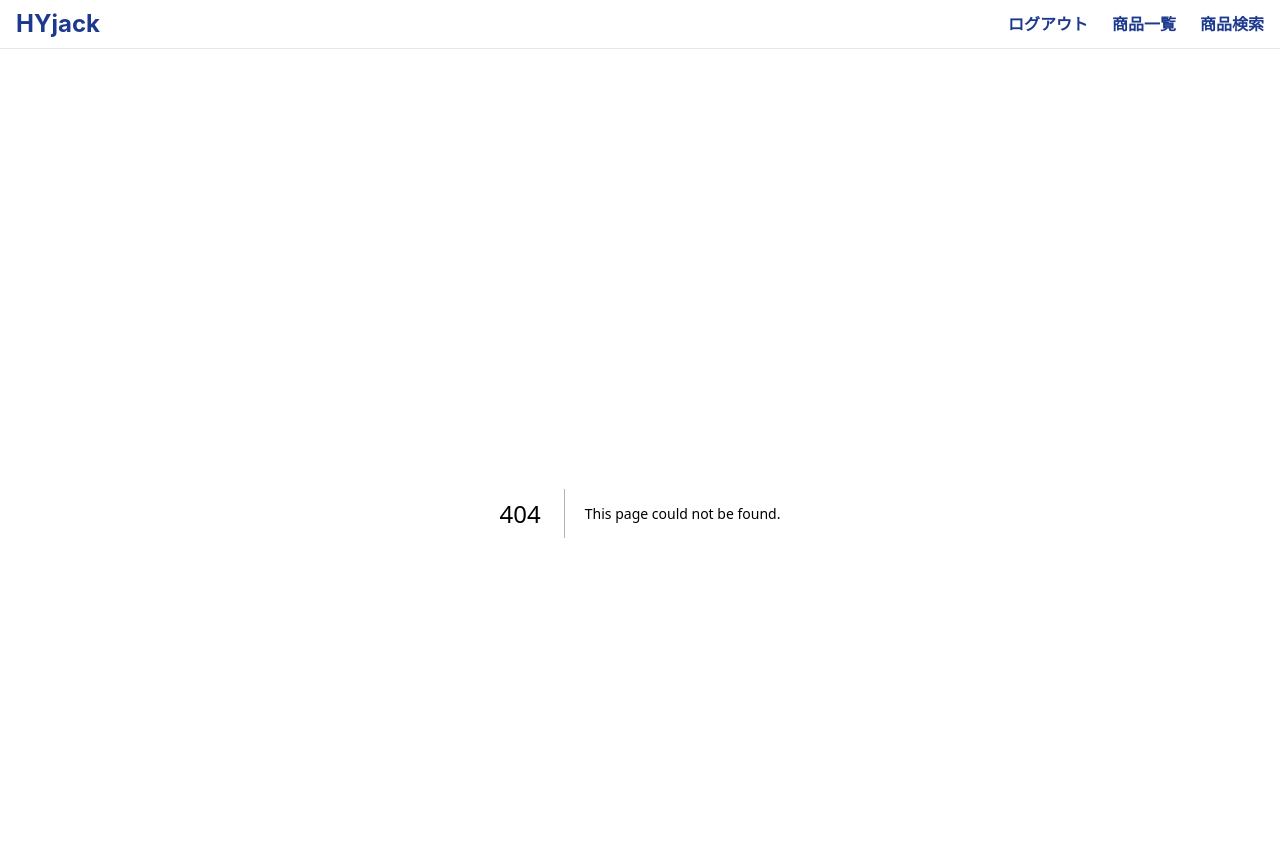
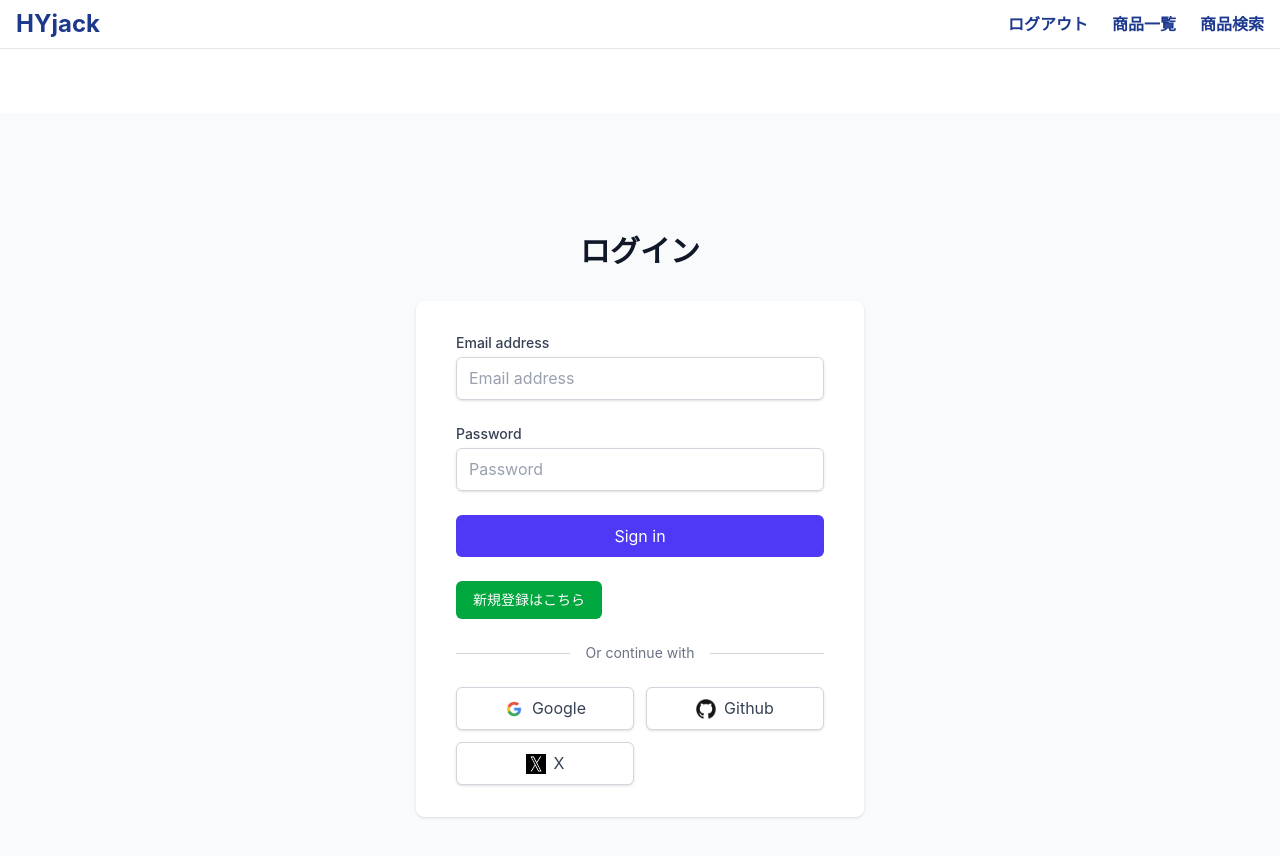
Before and after one commit to marumo333/hyjack, a Next.js app in the folder frontend/: page /login in a window 1280 px wide. Before the commit this address had no page. Shown: the top 856 px of the page. Built offline with nearby package versions, Linux system fonts and the light colour scheme.

Commit message:
add:loginページを新たに設定

```diff
--- /dev/null
+++ b/frontend/src/app/login/page.tsx
@@ -0,0 +1,142 @@
+// app/page.tsx ログイン画面
+"use client";
+import { useState } from "react";
+import { useRouter } from "next/navigation";
+import Link from "next/link";
+import Google from "../[auth]/component/google";
+import Github from "../[auth]/component/github";
+import X from "../[auth]/component/X";
+import { loginWithEmail } from "../../lib/apiClient";
+
+export default function SignInPage() {
+  const [email, setEmail] = useState("");
+  const [password, setPassword] = useState("");
+  const router = useRouter();
+
+  const handleSubmit = async (e: React.FormEvent) => {
+    e.preventDefault();
+    const result = await loginWithEmail(email,password);
+    if(result.success){
+      //すでいapiClientでトークンを保存
+        router.replace("/redirect");
+    }else{
+      //エラー処理
+      alert(result.error||"ログインに失敗しました")
+    }
+  };
+  return (
+    <div className="min-h-screen bg-gray-50 flex flex-col justify-center py-12 sm:px-6 lg:px-8">
+      {/* タイトル */}
+      <div className="sm:mx-auto sm:w-full sm:max-w-md">
+        <h2 className="mt-6 text-center text-3xl font-extrabold text-gray-900">
+          ログイン
+        </h2>
+      </div>
+
+      {/* カード本体 */}
+      <div className="mt-8 sm:mx-auto sm:w-full sm:max-w-md">
+        <div className="bg-white py-8 px-6 shadow rounded-lg sm:px-10">
+          {/* Email/Password フォーム */}
+          <form onSubmit={handleSubmit} className="space-y-6">
+            {/* Email */}
+            <div>
+              <label
+                htmlFor="email"
+                className="block text-sm font-medium text-gray-700"
+              >
+                Email address
+              </label>
+              <div className="mt-1">
+                <input
+                  id="email"
+                  name="email"
+                  type="email"
+                  autoComplete="email"
+                  required
+                  value={email}
+                  onChange={(e) => setEmail(e.target.value)}
+                  className="appearance-none block w-full px-3 py-2 border border-gray-300
+                             rounded-md shadow-sm placeholder-gray-400 focus:outline-none
+                             focus:ring-indigo-500 focus:border-indigo-500 sm:text-sm"
+                  placeholder="Email address"
+                />
+              </div>
+            </div>
+
+            {/* Password */}
+            <div>
+              <label
+                htmlFor="password"
+                className="block text-sm font-medium text-gray-700"
+              >
+                Password
+              </label>
+              <div className="mt-1">
+                <input
+                  id="password"
+                  name="password"
+                  type="password"
+                  autoComplete="current-password"
+                  required
+                  value={password}
+                  onChange={(e) => setPassword(e.target.value)}
+                  className="appearance-none block w-full px-3 py-2 border border-gray-300
+                             rounded-md shadow-sm placeholder-gray-400 focus:outline-none
+                             focus:ring-indigo-500 focus:border-indigo-500 sm:text-sm"
+                  placeholder="Password"
+                />
+              </div>
+            </div>
+
+            {/* Sign In ボタン */}
+            <div>
+              <button
+                type="submit"
+                className="w-full flex justify-center py-2 px-4 border border-transparent
+                           text-sm font-medium rounded-md text-white bg-indigo-600
+                           hover:bg-indigo-700 focus:outline-none focus:ring-2
+                           focus:ring-indigo-500 focus:ring-offset-2"
+              >
+                Sign in
+              </button>
+            </div>
+            <div className="flex items-center justify-between">
+              <label className="flex items-center text-sm">
+                <Link href="/register" className="w-full flex justify-center py-2 px-4 border border-transparent
+                           text-sm font-medium rounded-md text-white bg-green-600
+                           hover:bg-green-700 focus:outline-none focus:ring-2
+                           focus:ring-indigo-500 focus:ring-offset-2">新規登録はこちら</Link>
+              </label>
+            </div>
+          </form>
+
+          {/* 区切り線 + テキスト */}
+          <div className="mt-6 flex items-center">
+            <div className="flex-grow border-t border-gray-300" />
+            <span className="mx-4 text-gray-500 text-sm">Or continue with</span>
+            <div className="flex-grow border-t border-gray-300" />
+          </div>
+
+          {/* SNS ログインボタン */}
+          <div className="mt-6 grid grid-cols-2 gap-3">
+            <Google
+              className="w-full inline-flex justify-center py-2 px-4
+                               border border-gray-300 rounded-md shadow-sm bg-white
+                               text-sm font-medium text-gray-700 hover:bg-gray-50"
+            />
+            <Github
+              className="w-full inline-flex justify-center py-2 px-4
+                               border border-gray-300 rounded-md shadow-sm bg-white
+                               text-sm font-medium text-gray-700 hover:bg-gray-50"
+            />
+            <X
+              className="w-full inline-flex justify-center py-2 px-4
+                               border border-gray-300 rounded-md shadow-sm bg-white
+                               text-sm font-medium text-gray-700 hover:bg-gray-50"
+            />
+          </div>
+        </div>
+      </div>
+    </div>
+  );
+}
```
